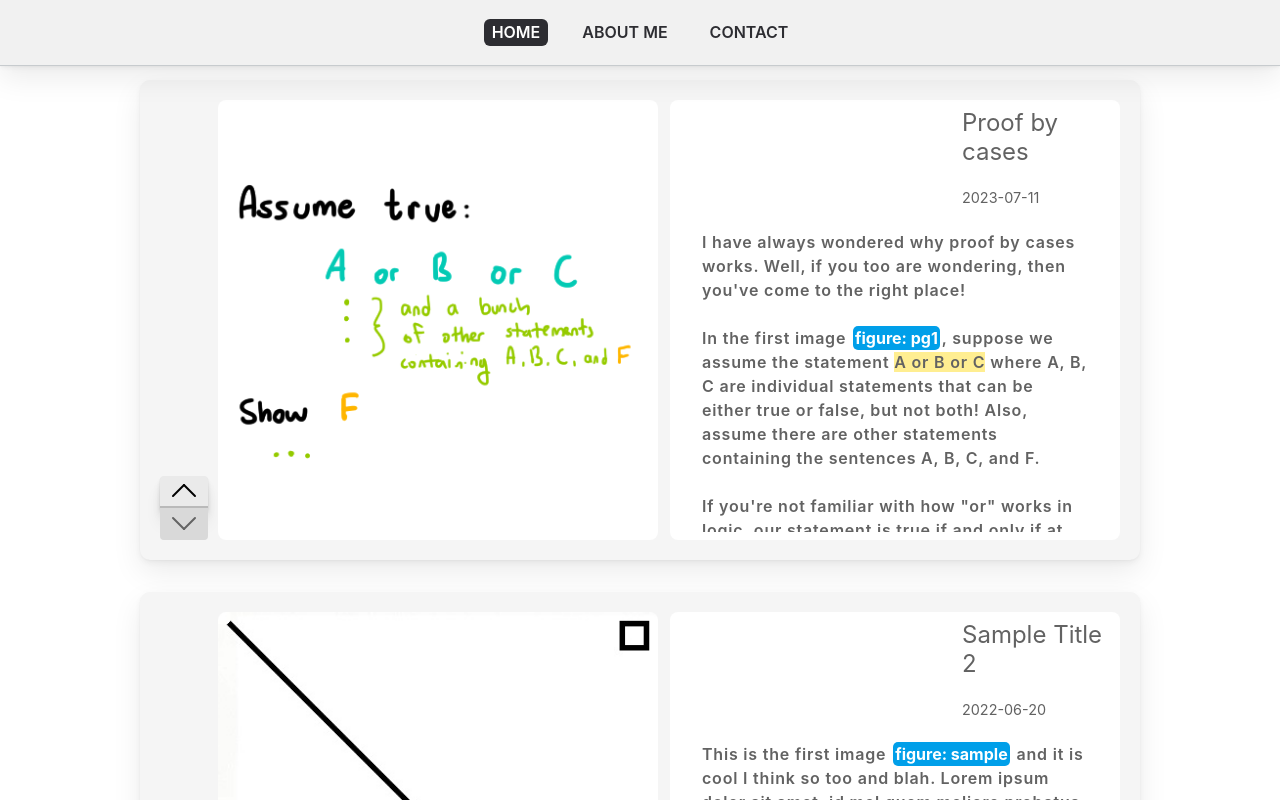
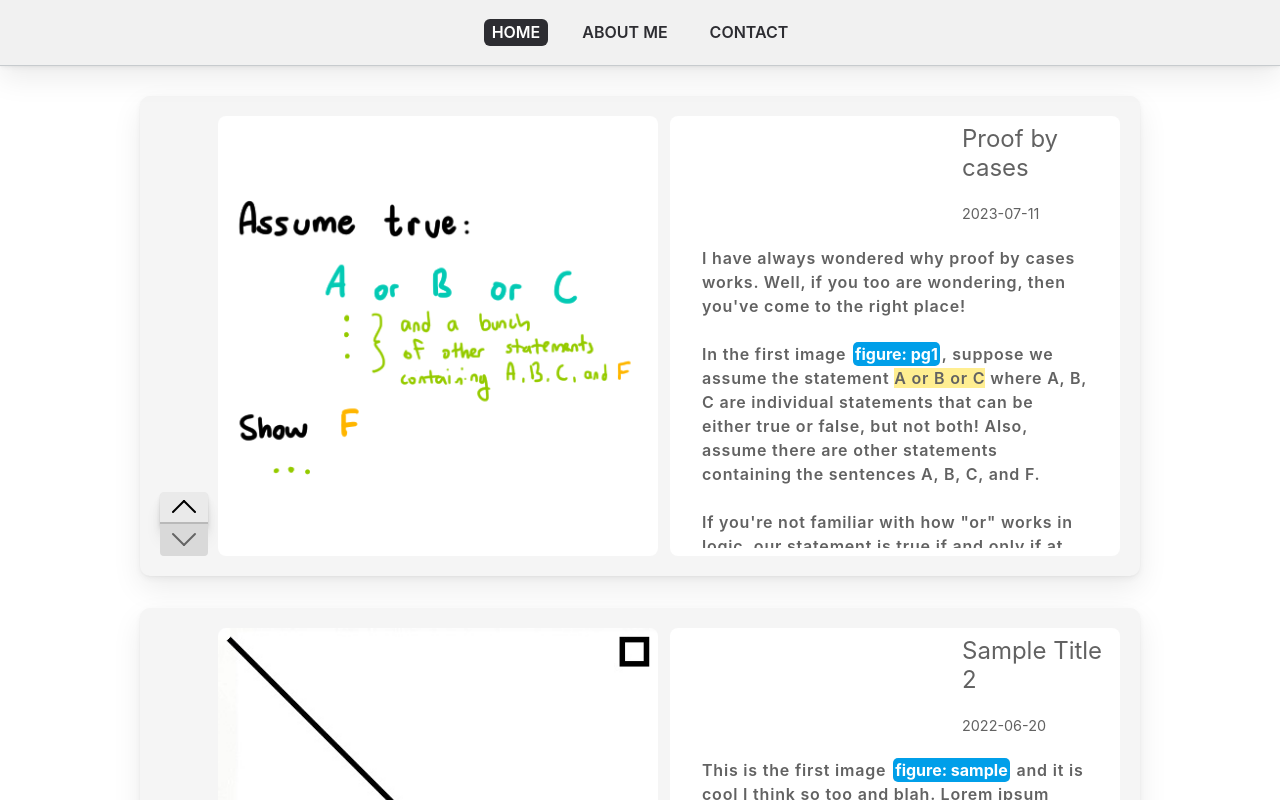
Before and after one commit to aaronmerino/personal-website, a Next.js app: page / in a window 1280 px wide. Shown: the top 800 px of the page. Built offline with nearby package versions, Linux system fonts and the light colour scheme.

Commit message:
added a bit more padding at top of page of homescreen to match gap size of each post

```diff
--- a/app/layout.module.css
+++ b/app/layout.module.css
@@ -1,3 +1,3 @@
 .padding {
-  height: 5rem;
+  height: 6rem;
 }
```
